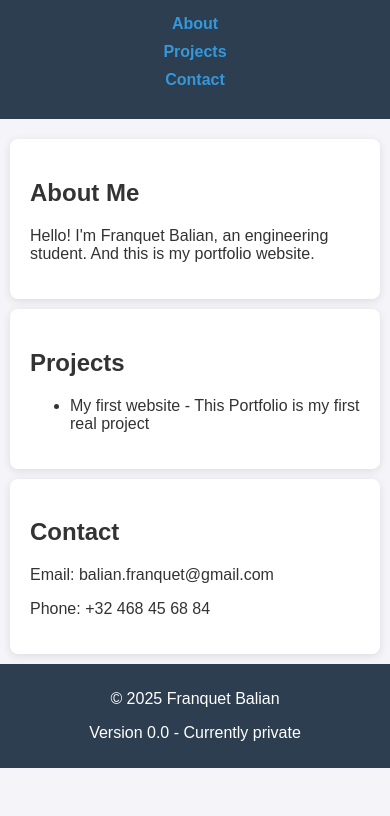
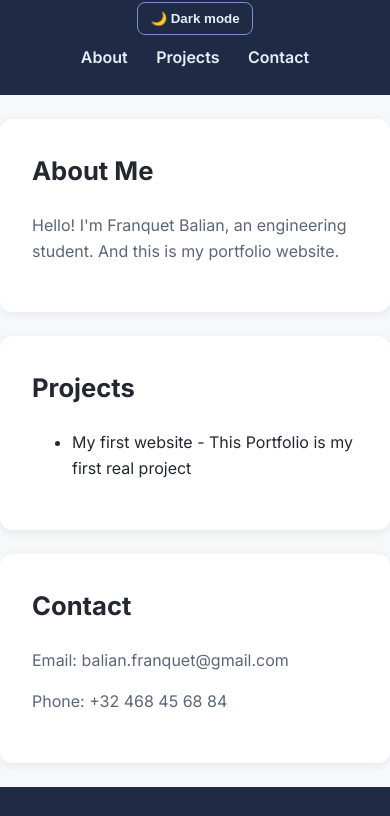
Before and after one commit to Balian00/myportfolio, a plain HTML site: page index.html in a window 390 px wide. Shown: the part 85-901 px from the top of the page. Before the commit the page ends 853 px from the top, so only its background shows below. Drawn offline with Linux system fonts and the light colour scheme.

Commit message:
Dark mode + test on phone

```diff
--- a/index.html
+++ b/index.html
@@ -5,11 +5,15 @@
     <meta charset="UTF-8">
     <meta name="viewport" content="width=device-width, initial-scale=1.0">
     <title>My Portfolio</title>
+    <link rel="preconnect" href="https://fonts.googleapis.com">
+    <link rel="preconnect" href="https://fonts.gstatic.com" crossorigin>
+    <link href="https://fonts.googleapis.com/css2?family=Inter:wght@400;600;700&display=swap" rel="stylesheet">
     <link rel="stylesheet" href="style.css">
 </head>
 <body>
     <header>
         <h1>Franquet Balian</h1>
+        <button id="theme-toggle" aria-label="Toggle dark mode">🌙 Dark mode</button>
         <nav>
             <a href="#about">About</a>
             <a href="#projects">Projects</a>
@@ -39,5 +43,6 @@
         <p>&copy; 2025 Franquet Balian</p>
         <p> Version 0.0 - Currently private </p>
     </footer>
+    <script src="scrypt.js"></script>
 </body>
 </html>
--- a/scrypt.js
+++ b/scrypt.js
@@ -0,0 +1,41 @@
+
+// Simple dark/light mode toggle with local storage
+(function () {
+  const root = document.documentElement; // <html>
+  const btn = document.getElementById('theme-toggle');
+
+  if (!btn) {
+    console.error('Theme toggle button not found');
+    return;
+  }
+
+  // Load saved preference, or detect browser preference
+  const saved = localStorage.getItem('theme');
+  if (saved) {
+    root.setAttribute('data-theme', saved);
+    console.log('Loaded saved theme:', saved);
+  } else if (window.matchMedia && window.matchMedia('(prefers-color-scheme: dark)').matches) {
+    root.setAttribute('data-theme', 'dark');
+    console.log('Applied dark theme based on browser preference');
+  } else {
+    console.log('Using default light theme');
+  }
+
+  function updateButtonLabel() {
+    const isDark = root.getAttribute('data-theme') === 'dark';
+    btn.textContent = isDark ? '☀️ Light mode' : '🌙 Dark mode';
+    btn.setAttribute('aria-pressed', isDark ? 'true' : 'false');
+    console.log('Button updated. Current theme:', root.getAttribute('data-theme'));
+  }
+
+  btn.addEventListener('click', () => {
+    const current = root.getAttribute('data-theme');
+    const next = current === 'dark' ? 'light' : 'dark';
+    root.setAttribute('data-theme', next);
+    localStorage.setItem('theme', next);
+    updateButtonLabel();
+    console.log('Theme toggled to:', next);
+  });
+
+  updateButtonLabel();
+})();
--- a/style.css
+++ b/style.css
@@ -1,71 +1,105 @@
 :root {
-    --bg-color: #f4f4f9;          /* Light gray background for readability */
-    --header-color: #2c3e50;      /* Dark blue-gray for header/footer */
-    --content-color: #ffffff;     /* White for content sections */
-    --accent-color: #3498db;      /* Bright blue for links and highlights */
-    --text-color: #333333;        /* Dark gray for text */
+  /* Light theme (default) */
+  --bg-color: #f7f8fa;
+  --header-color: #1f2a44;      /* dark blue-gray */
+  --content-color: #ffffff;
+  --text-color: #23272f;        /* near-black for readability */
+  --muted-text: #5c667a;        /* secondary text */
+  --accent-color: #3b82f6;      /* friendly blue */
+  --shadow: 0 2px 10px rgba(17, 24, 39, 0.08);
 }
 
+/* Base */
+html { scroll-behavior: smooth; }
+html {
+  scroll-padding-top: 0.1px;
+}
 body {
-    font-family: Arial, sans-serif;
-    margin: 0;
-    padding: 0;
-    background-color: var(--bg-color);
-    color: var(--text-color);
+  font-family: "Inter", system-ui, -apple-system, Segoe UI, Roboto, Arial, sans-serif;
+  margin: 0;
+  background: var(--bg-color);
+  color: var(--text-color);
+  line-height: 1.6;
 }
 
+/* Header */
 header {
-    background-color: var(--header-color);
-    color: var(--content-color);
-    text-align: center;
-    padding: 20px;
-    margin-bottom: 20px;
+  background: var(--header-color);
+  color: #fff;
+  text-align: center;
+  padding: 24px 16px;
+  margin-bottom: 24px;
 }
+header h1 { margin: 0; font-weight: 700; }
 
-nav {
-    margin-top: 10px;
+/* Navigation */
+nav { margin-top: 10px; }
+nav a {
+  color: #e6eefc;
+  margin: 0 12px;
+  text-decoration: none;
+  font-weight: 600;
 }
+nav a:hover { color: #ffffff; }
 
-nav a {
-    color: var(--accent-color);
-    margin: 0 15px;
-    text-decoration: none;
-    font-weight: bold;
+/* Sections */
+section {
+  padding: 32px;
+  max-width: 900px;
+  margin: 0 auto 24px;
+  background: var(--content-color);
+  color: var(--text-color);
+  border-radius: 12px;
+  box-shadow: var(--shadow);
 }
+section h2 {
+  margin-top: 0;
+  font-size: 1.6rem;
+  font-weight: 700;
+}
+section p { color: var(--muted-text); }
 
-nav a:hover {
-    text-decoration: underline;
-}
-
-section {
-    padding: 40px;
-    max-width: 800px;
-    margin: auto;
-    background-color: var(--content-color);
-    color: var(--text-color);
-    border-radius: 8px;
-    margin-bottom: 20px;
-    box-shadow: 0 2px 8px rgba(0, 0, 0, 0.1);
-}
-
+/* Footer */
 footer {
-    text-align: center;
-    padding: 10px;
-    background-color: var(--header-color);
-    color: var(--content-color);
+  text-align: center;
+  padding: 16px;
+  background: var(--header-color);
+  color: #e6eefc;
 }
 
 
+/* Dark theme overrides when [data-theme="dark"] is set on <html> */
+html[data-theme="dark"] {
+  --bg-color: #0f172a;       /* slate-900 */
+  --header-color: #0b1220;   /* even darker */
+  --content-color: #111827;  /* gray-900 */
+  --text-color: #e5e7eb;     /* gray-200 */
+  --muted-text: #cbd5e1;     /* slate-300 */
+  --accent-color: #60a5fa;   /* lighter blue */
+  --shadow: 0 2px 10px rgba(0,0,0,0.35);
+}
 
-/* Responsive Design */
-@media (max-width: 768px) {
-    section {
-        padding: 20px;
-        margin: 10px;
-    }
+/* Optional: adapt nav colors in dark mode */
+html[data-theme="dark"] nav a { color: #c7d7f9; }
+html[data-theme="dark"] nav a:hover { color: #ffffff; }
 
-    nav a {
-        display: block;
-        margin: 10px 0;
-    }
+/* Theme toggle button */
+#theme-toggle {
+  margin-top: 12px;
+  background: transparent;
+  border: 1px solid #7894c7;
+  color: #e6eefc;
+  padding: 8px 12px;
+  border-radius: 8px;
+  cursor: pointer;
+  font-weight: 600;
+  transition: border-color 0.2s ease;
 }
+#theme-toggle:hover { border-color: #a9c2f2; }
+html[data-theme="dark"] #theme-toggle {
+  border-color: #475569;
+  color: #e0e7ff;
+}
+html[data-theme="dark"] #theme-toggle:hover {
+  border-color: #64748b;
+}
```
